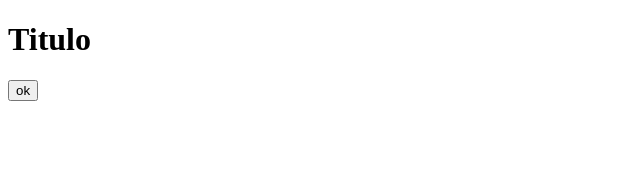
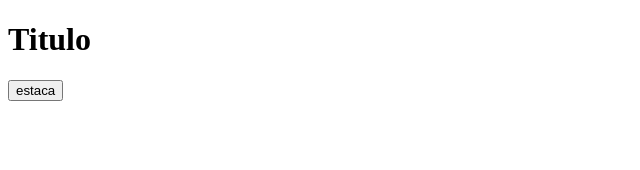
Before and after one commit to raulmartins/madereirasaojose, a React (Create React App) app: page / in a window 1280 px wide. Shown: the top 170 px of the page, without its empty margins (0-640 px from the left). Built offline with nearby package versions, Linux system fonts and the light colour scheme.

Commit message:
pangaré

```diff
--- a/src/components/button/index.js
+++ b/src/components/button/index.js
@@ -3,7 +3,7 @@ import React from "react";
 // import { Container } from './styles';
 
 function button() {
-  return <button type="button">ok</button>;
+  return <button type="button">estaca</button>;
 }
 
 export default button;
```
